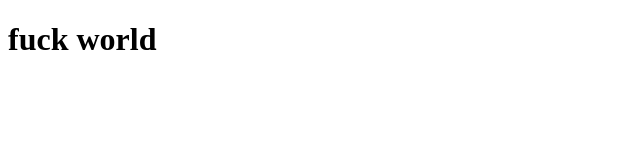
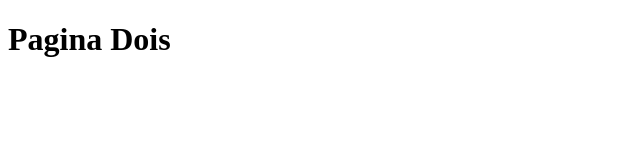
Before and after one commit to Doom-Machado/projeto-android, a plain HTML site: page main/pag2.html in a window 1280 px wide. Shown: the whole page, without its empty margins (0-640 px from the left). Drawn offline with Linux system fonts and the light colour scheme.

Commit message:
Atualização-01

```diff
--- a/main/pag2.html
+++ b/main/pag2.html
@@ -6,6 +6,6 @@
     <title>Document</title>
 </head>
 <body>
-    <h1>fuck world</h1>
+    <h1>Pagina Dois</h1>
 </body>
 </html>
```
Also changed, not shown: 1 other file.
